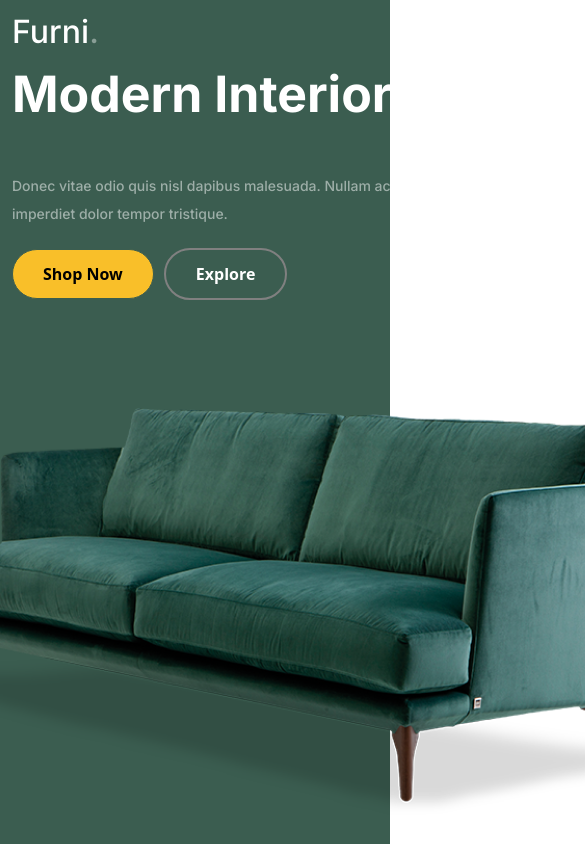
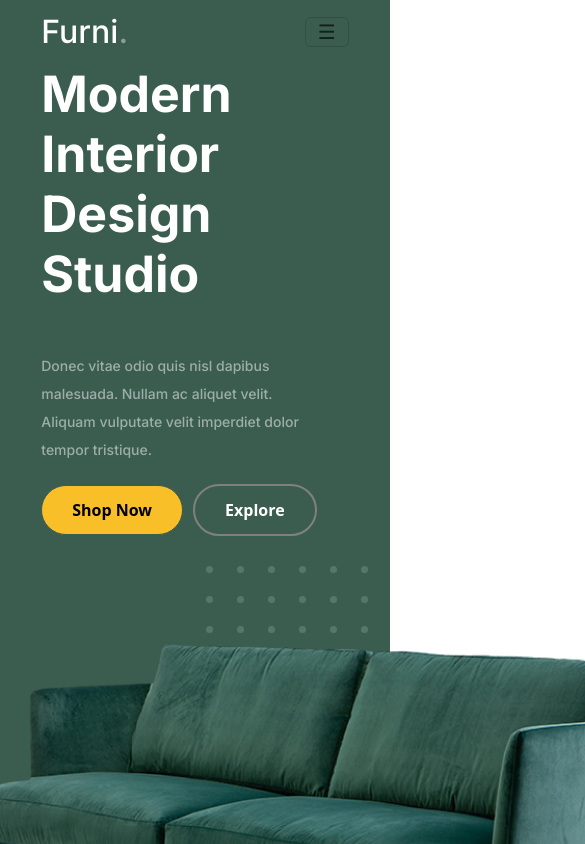
Before and after one commit to TaRek-ElSayed02/E-Commerce-Furni., a React (Create React App) app: page / in a window 390 px wide. Shown: the top 844 px of the page, 585 px wide, since content can reach past the window. Built offline with nearby package versions, Linux system fonts and the light colour scheme.

Commit message:
edit responsive

```diff
--- a/src/App.css
+++ b/src/App.css
@@ -4,14 +4,14 @@
     box-sizing: border-box;
 }
 .App{
-    width: 100%;
+    /* width: 100%; */
     text-align: center;
     background-color: #3B5D50;
     height: 88vh;
 }
 /*#6A6A6A*/
 .container{
-
+     max-width: 85%;
     margin: 0 auto;
 }
 
```
